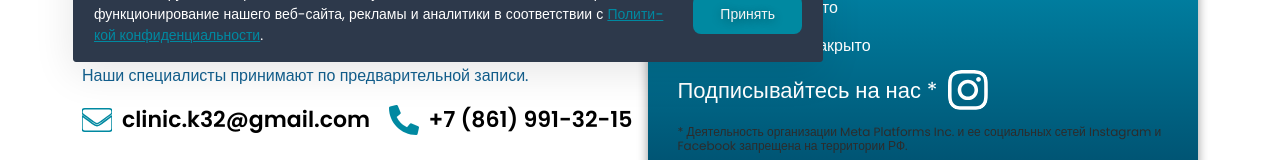
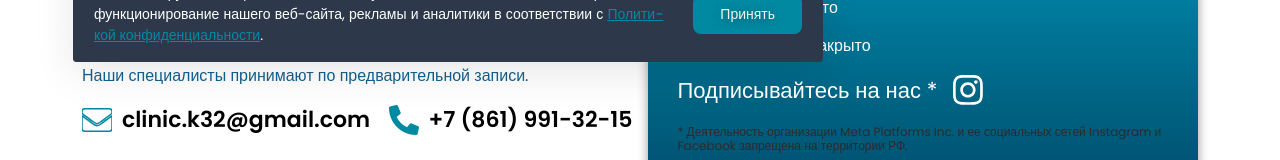
Before and after one commit to irinapodlisnyuk/stomatology-k32, a Next.js app: page /contact in a window 1280 px wide. Shown: the part 718-878 px from the top of the page. Built offline with nearby package versions, Linux system fonts and the light colour scheme.

Commit message:
"Fix production freeze by removing experimental inlineCss config options"

```diff
--- a/next.config.ts
+++ b/next.config.ts
@@ -4,11 +4,6 @@ const nextConfig: NextConfig = {
   reactCompiler: true,
   allowedDevOrigins: ["192.168.0.138"],
   transpilePackages: ["@typescript-eslint"],
-
-  experimental: {
-    inlineCss: true,
-    cssChunking: true,
-  },
 
   sassOptions: {
     silenceDeprecations: ["import", "legacy-js-api"],
--- a/src/components/ContactPage/CallBack/CallBack.module.scss
+++ b/src/components/ContactPage/CallBack/CallBack.module.scss
@@ -289,20 +289,29 @@
 
     &-link {
       cursor: pointer;
-      transition: transform v.$transition-500;
+      transition:
+        transform v.$transition-500;
       &:hover {
         transform: translateY(-5px);
 
         .callback__bottom-icon {
-           background-image: radial-gradient(circle at 30% 107%, #fdf497 0%, #fdf497 5%, #fd5949 45%, #d6249f 60%, #285AEB 90%);
+          background-image: radial-gradient(
+            circle at 30% 107%,
+            #fdf497 0%,
+            #fdf497 5%,
+            #fd5949 45%,
+            #d6249f 60%,
+            #285aeb 90%
+          );
         }
       }
     }
 
     &-icon {
+      padding: 5px;
       width: 40px;
       height: 40px;
-      transition: color v.$transition-500;
+      transition: background-image v.$transition-500;
       border-radius: 12px;
 
       @include m.vp-1023 {
```
